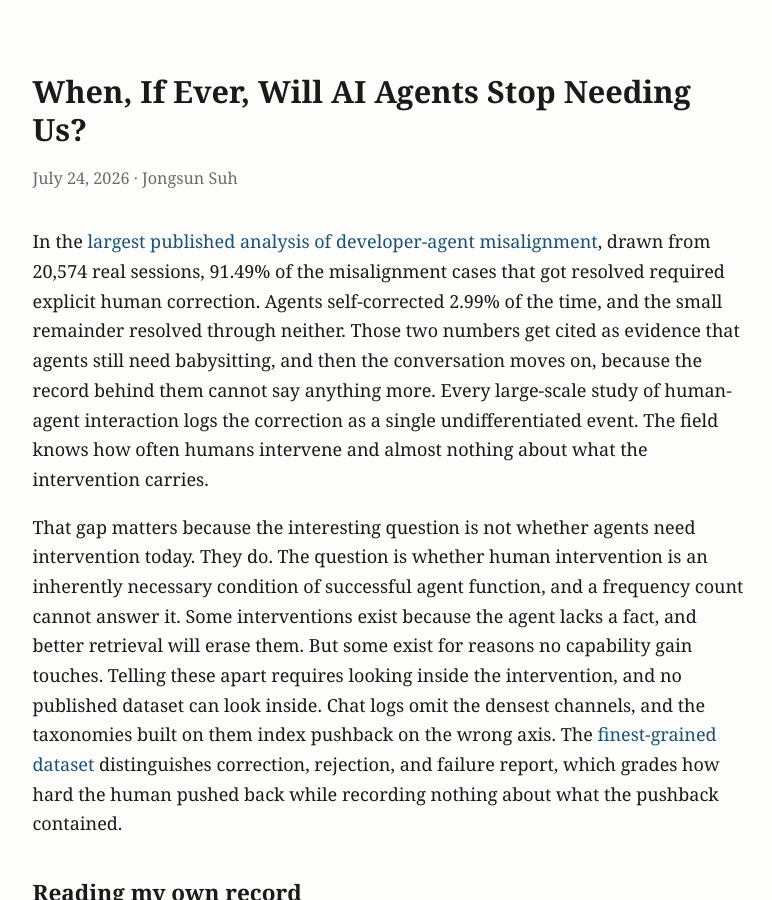
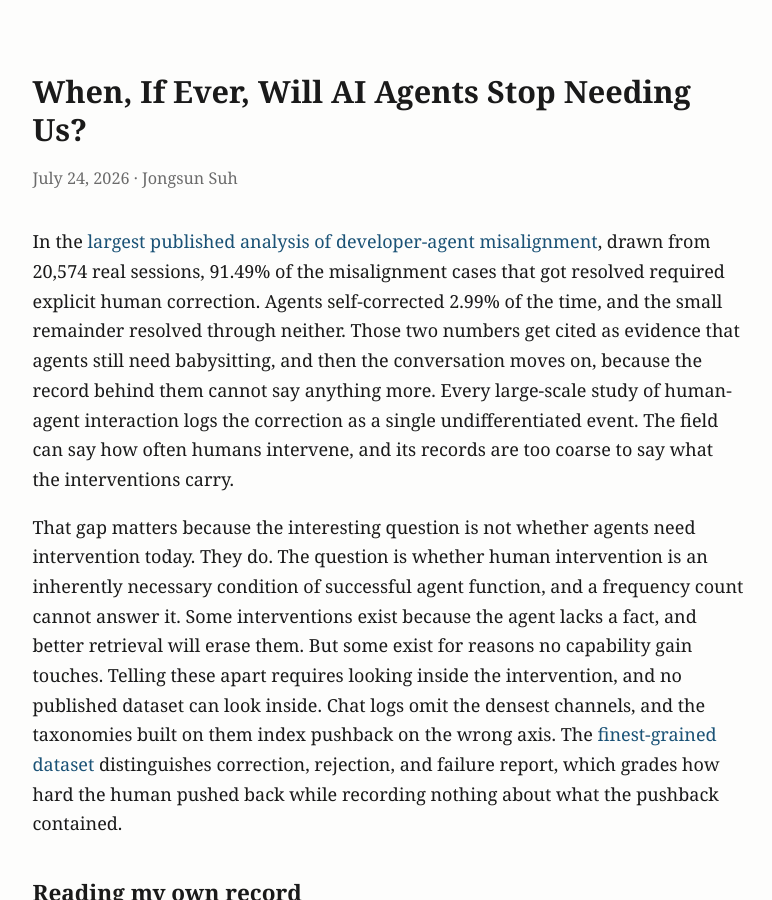
Before and after one commit to MajorLift/blog, a Jekyll site: the page built from _posts/2026-07-24-when-if-ever-agents-stop-needing-us.md, in a window 1280 px wide and 900 px high. Shown: the whole window, without its empty margins (252-1024 px from the left). Built offline with Jekyll 4.4.1, drawn with Linux system fonts in a browser that asks for light colours.

Commit message:
Sync essay 1: records-scoped opening claim

```diff
--- a/_posts/2026-07-24-when-if-ever-agents-stop-needing-us.md
+++ b/_posts/2026-07-24-when-if-ever-agents-stop-needing-us.md
@@ -4,7 +4,7 @@ title: "When, If Ever, Will AI Agents Stop Needing Us?"
 date: 2026-07-24
 ---
 
-In the [largest published analysis of developer-agent misalignment](https://arxiv.org/abs/2605.29442), drawn from 20,574 real sessions, 91.49% of the misalignment cases that got resolved required explicit human correction. Agents self-corrected 2.99% of the time, and the small remainder resolved through neither. Those two numbers get cited as evidence that agents still need babysitting, and then the conversation moves on, because the record behind them cannot say anything more. Every large-scale study of human-agent interaction logs the correction as a single undifferentiated event. The field knows how often humans intervene and almost nothing about what the intervention carries.
+In the [largest published analysis of developer-agent misalignment](https://arxiv.org/abs/2605.29442), drawn from 20,574 real sessions, 91.49% of the misalignment cases that got resolved required explicit human correction. Agents self-corrected 2.99% of the time, and the small remainder resolved through neither. Those two numbers get cited as evidence that agents still need babysitting, and then the conversation moves on, because the record behind them cannot say anything more. Every large-scale study of human-agent interaction logs the correction as a single undifferentiated event. The field can say how often humans intervene, and its records are too coarse to say what the interventions carry.
 
 That gap matters because the interesting question is not whether agents need intervention today. They do. The question is whether human intervention is an inherently necessary condition of successful agent function, and a frequency count cannot answer it. Some interventions exist because the agent lacks a fact, and better retrieval will erase them. But some exist for reasons no capability gain touches. Telling these apart requires looking inside the intervention, and no published dataset can look inside. Chat logs omit the densest channels, and the taxonomies built on them index pushback on the wrong axis. The [finest-grained dataset](https://arxiv.org/abs/2604.20779) distinguishes correction, rejection, and failure report, which grades how hard the human pushed back while recording nothing about what the pushback contained.
 
```
